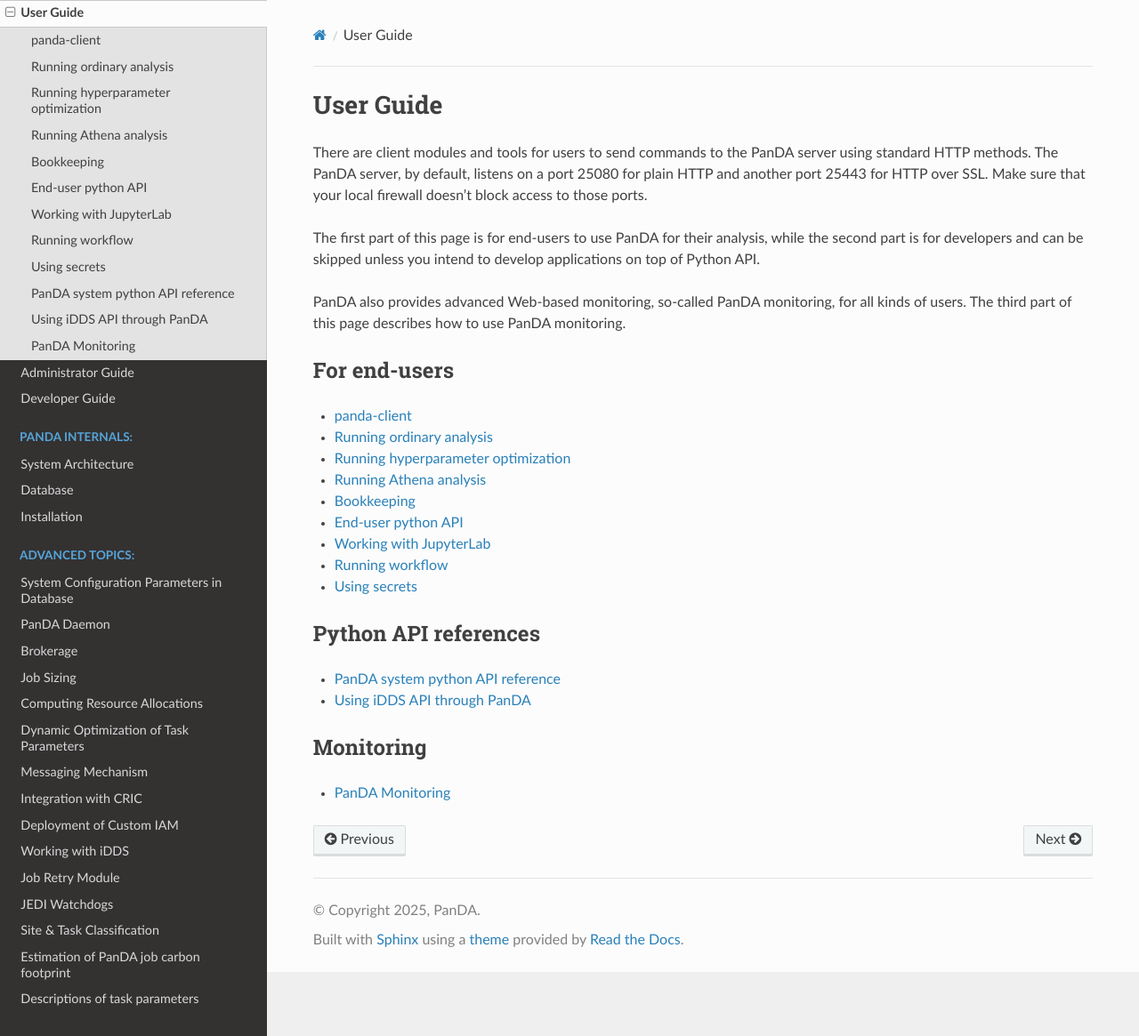
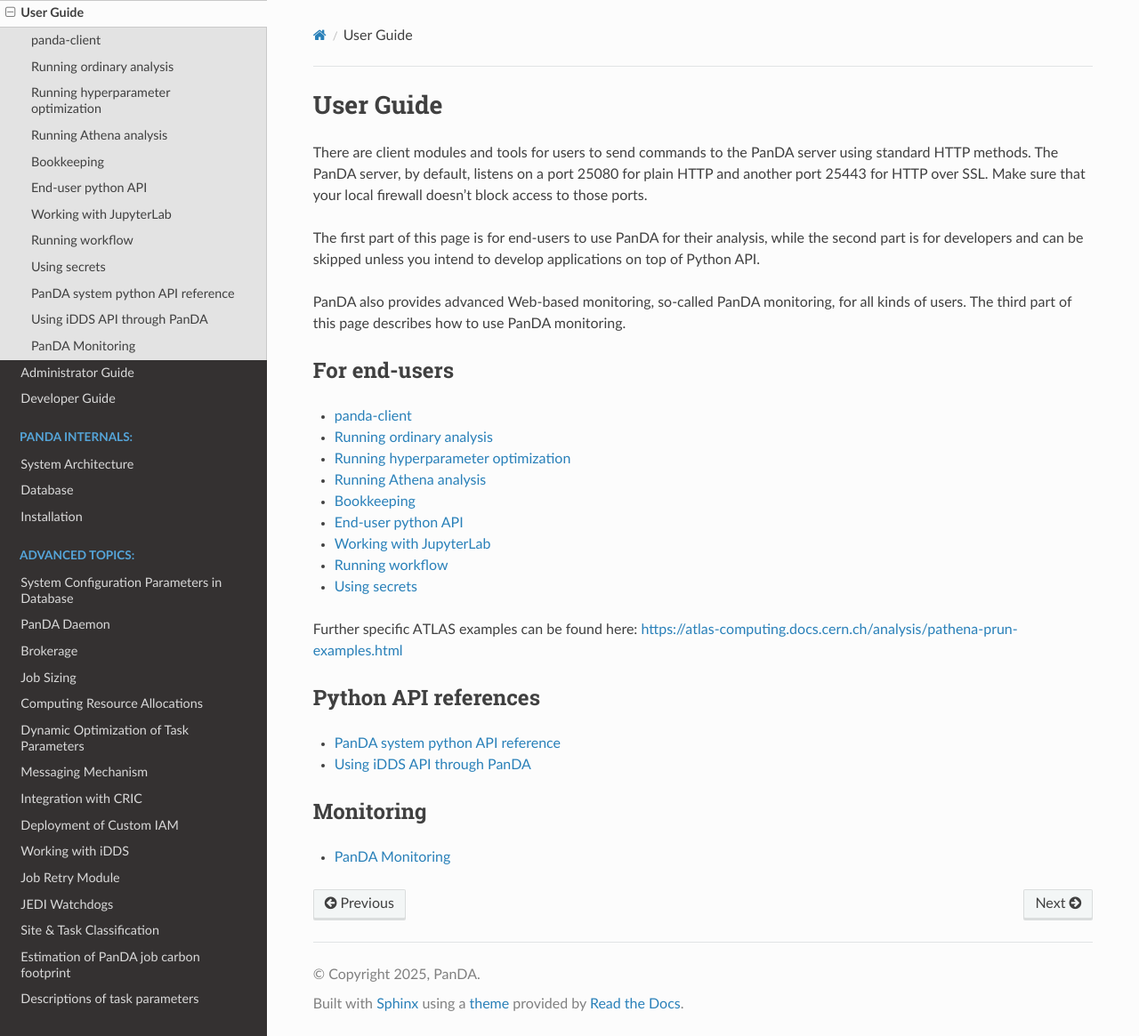
Before and after one commit to PanDAWMS/panda-docs, a Sphinx documentation site: the page built from docs/source/client/client.rst, in a window 1280 px wide and 1165 px high. Shown: the whole window at 89% size. Built offline with Sphinx 7.4.7 and the Read the Docs theme 3.1.0, drawn with Linux system fonts in a browser that asks for light colours; pages that are not in the unit, such as notebooks, are missing from menus.

Commit message:
client.rst: added link to ATLAS specific examples

```diff
--- a/docs/source/client/client.rst
+++ b/docs/source/client/client.rst
@@ -29,6 +29,8 @@
    pchain
    secret
 
+Further specific ATLAS examples can be found here: https://atlas-computing.docs.cern.ch/analysis/pathena-prun-examples.html
+
 Python API references
 ======================
 
```
